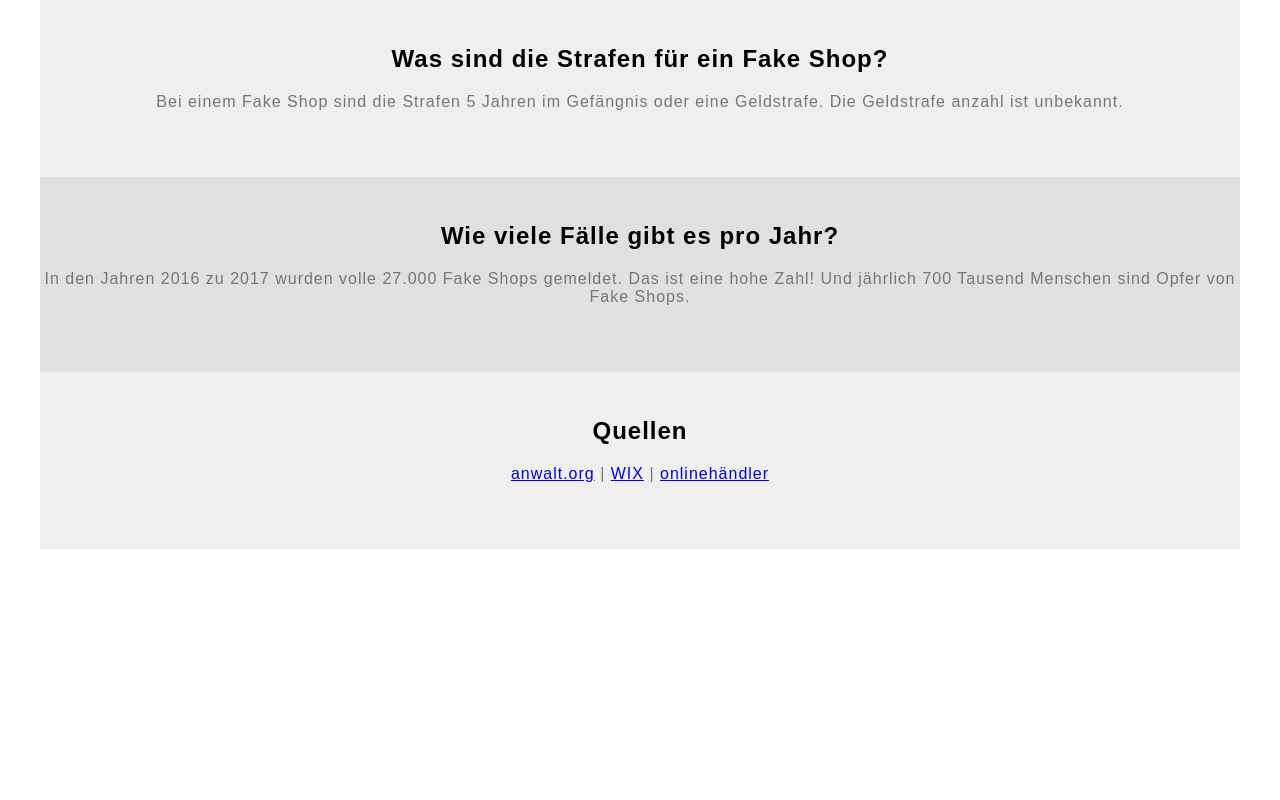
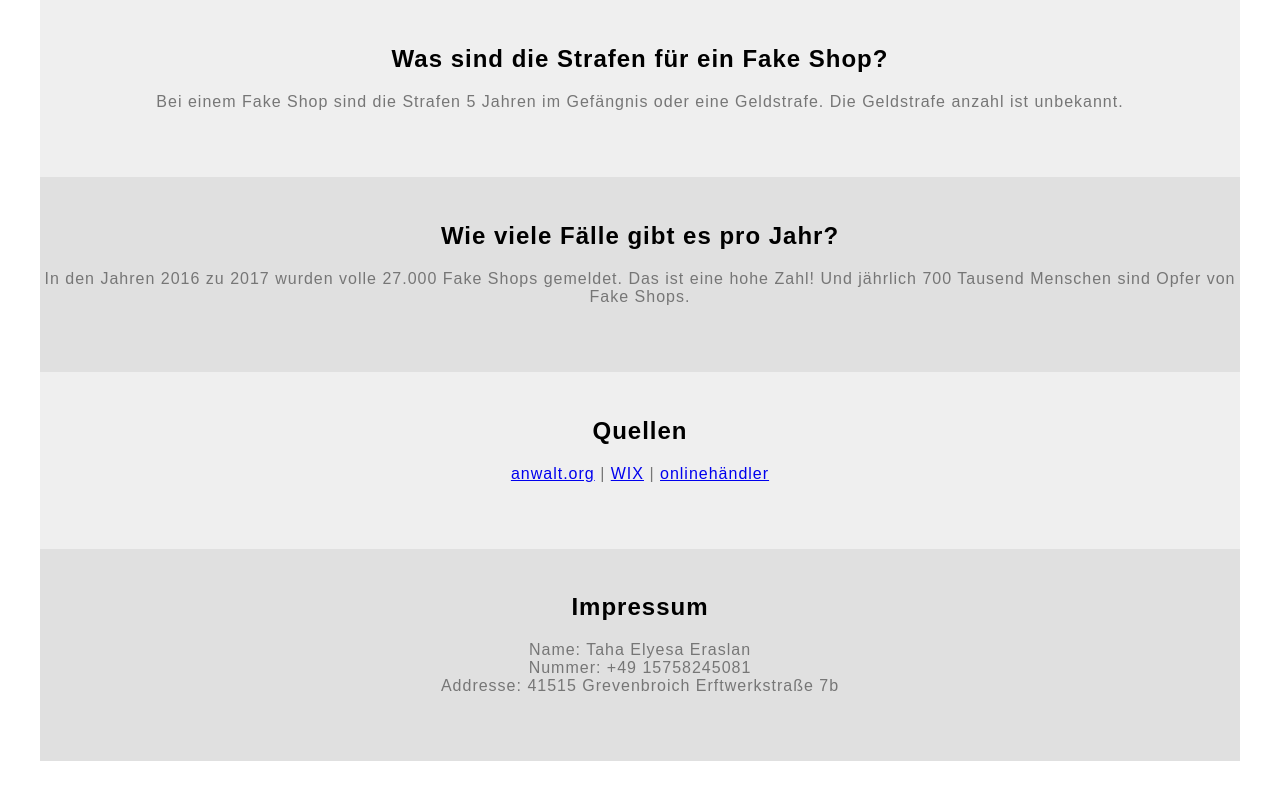
Before and after one commit to DracoFAAD/WIPK, a plain HTML site: page index.html in a window 1280 px wide. Shown: the part 985-1785 px from the top of the page. Before the commit the page ends 1617 px from the top, so only its background shows below. Drawn offline with Linux system fonts and the light colour scheme.

Commit message:
Update index.html

```diff
--- a/index.html
+++ b/index.html
@@ -67,6 +67,15 @@
             <h2>Quellen</h2>
             <p><a href="https://www.anwalt.org/betrug/">anwalt.org</a>  | <a href="https://de.wix.com/blog/beitrag/impressumspflicht-welche-pflichtangaben-braucht-das-impressum-deiner-website?utm_source=google&utm_medium=cpc&utm_campaign=12446591242^122042633441&experiment_id=^^501759857015^^_DSA&gclid=CjwKCAjwmJeYBhAwEiwAXlg0AfBoor3qMSeWr3K_UNhsXpk2__r_8zjIsVR2sxrFyd9d0WAqzUm4rRoCcP8QAvD_BwE">WIX</a> | <a href="https://www.onlinehaendler-news.de/online-handel/haendler/30297-27-000-shops-eu-studie-fake-shop-ausmass#:~:text=Polizeibehörden%20schätzen%20einem%20aktuellen%20Bericht,von%20sogenannten%20Fake-Shops%20werden.">onlinehändler</a> </p>
         </div>
+        <div style="background-color:rgb(224, 224, 224);">
+            <h2>
+                Impressum
+            </h2>
+            <p>
+                Name: Taha Elyesa Eraslan <br> Nummer: +49 15758245081 <br> Addresse: 41515 Grevenbroich Erftwerkstraße 7b <br>
+
+            </p>
+        </div>
         <div style="background-color:rgb(255, 255, 255);"></div>
 
     </body>
```
